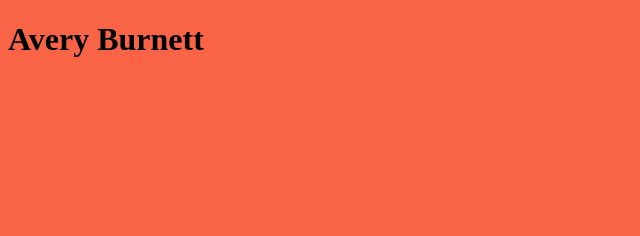
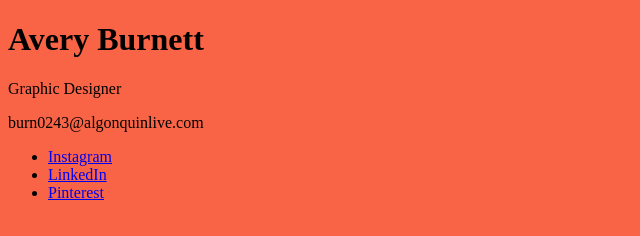
Before and after one commit to avreeeb/averyburnett, a plain HTML site: page index.html in a window 1280 px wide. Shown: the whole page, without its empty margins (0-640 px from the left). Drawn offline with Linux system fonts and the light colour scheme.

Commit message:
added text

```diff
--- a/index.html
+++ b/index.html
@@ -8,6 +8,15 @@
 
 <body class="background">
 
-<h1>Avery Burnett</h1>
+	<h1>Avery Burnett</h1>
+		<p>Graphic Designer</p>
+        <p>burn0243@algonquinlive.com</p>
+        	<divclass="unit unit-xs-1 unit-s-1 unit-m-1-2 unit-l-1-2 float-right center">
+            	<ul class="nav push-0">
+                	<li><a href="https://instagram.com/_ajbdesigns">Instagram</a></li>
+                	<li><a href="https://ca.linkedin.com/pub/avery-burnett/64/572/549">LinkedIn</a</li>
+                	<li><a href="https://www.pinterest.com/avreejb">Pinterest</a</li>
+            	</ul>
+        	</div>
 </body>
 </html>
```
